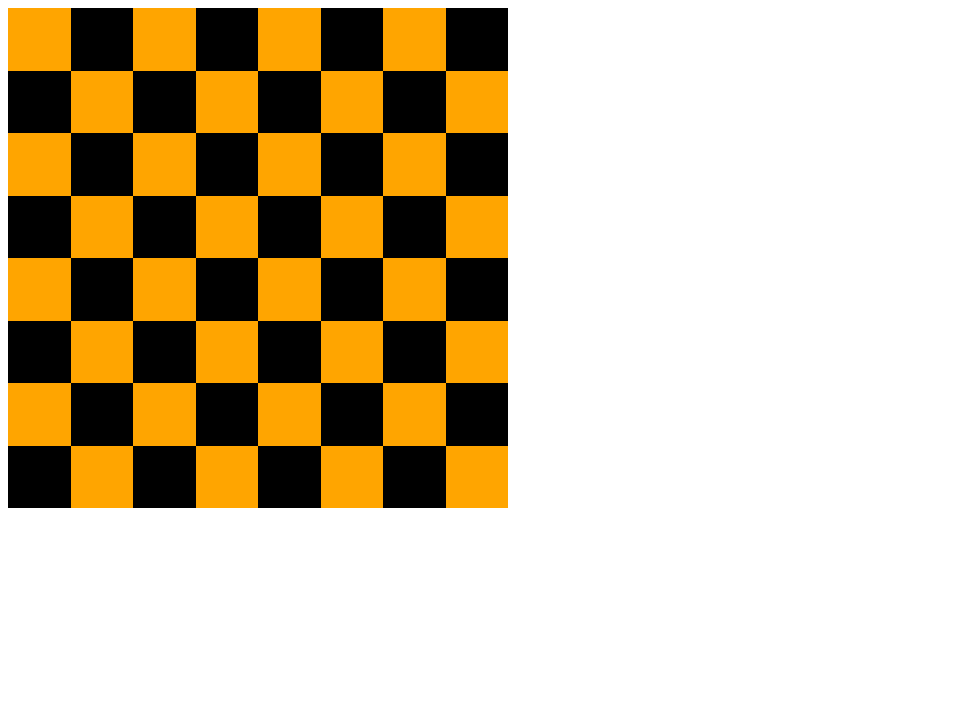
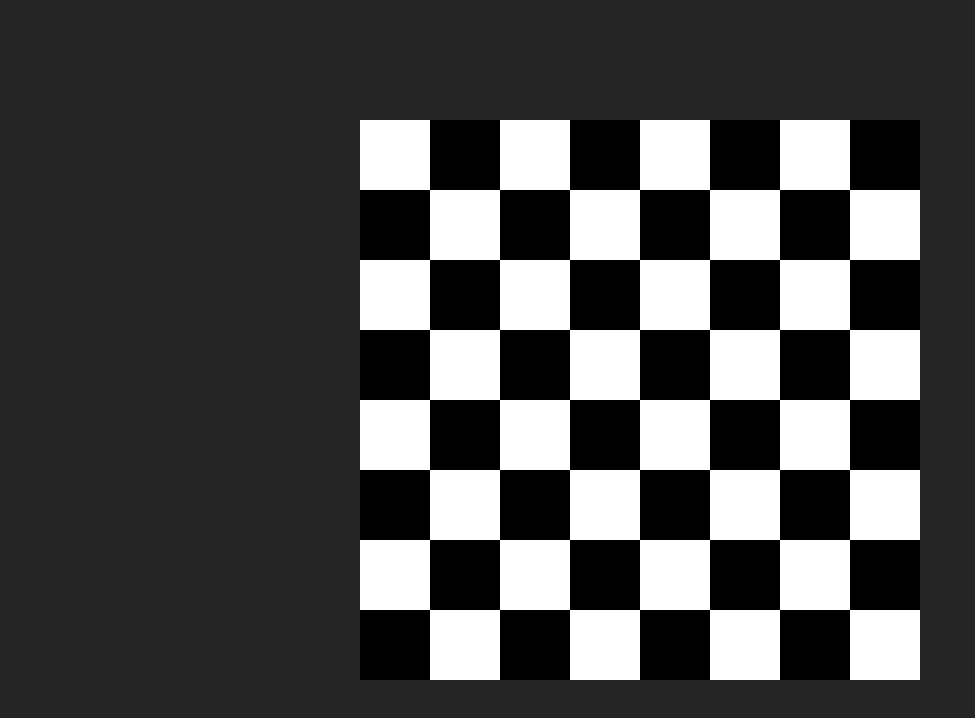
Before and after one commit to lil-gal/ChessBoard, a website: page index.html in a window 1280 px wide. Shown: the whole page, without its empty margins (0-975 px from the left). Drawn offline with Linux system fonts and the light colour scheme.

Commit message:
added auto centering + changed colors

```diff
--- a/index.html
+++ b/index.html
@@ -21,12 +21,20 @@
 
 
 <style src="style.css">
-    @import url("style.css");
+    html, body {
+        width: 100%;
+        height: 100%;
+        display: flex;
+        justify-content: center;
+        align-items: center;
+
+        background-color: rgb(37,37,37);
+    }
     .black {
         background-color: black;
     }
     .white {
-        background-color: orange;
+        background-color: white;
     }
 
     #chessBoard {
@@ -34,7 +42,7 @@
         grid-template-columns: repeat(8,1fr);
         grid-template-rows: repeat(8,1fr);
 
-        width: 500px;
-        height: 500px;
+        height: 70%;
+        aspect-ratio: 1;
     }
 </style>
```
